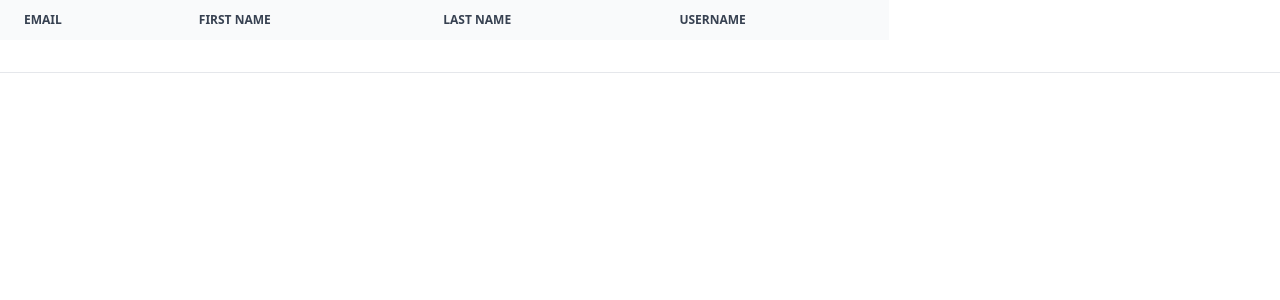
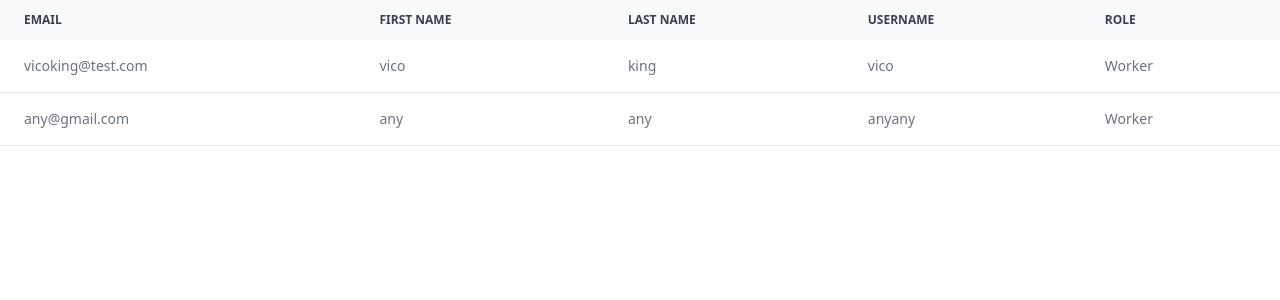
Before and after one commit to vKing-13/multiperiod-production-smoothing, a Django app: page /admin_view_user/ in a window 1280 px wide. Shown: the top 300 px of the page. Run offline with Django 4.2, Linux system fonts and the light colour scheme; a user stored in the database is signed in; data comes from the database, SQL or seed files in the repository; both versions use the stored data as it was after the commit; lists and menus that the app fills with data are empty; style sheets or scripts are compiled from the project's sources; some libraries are stand-ins or nearby versions.

Commit message:
signup error solved

```diff
--- a/main/templates/main/admin_view_user.html
+++ b/main/templates/main/admin_view_user.html
@@ -22,7 +22,7 @@
 
     <div class="overflow-x-auto relative">
         <table class="w-full text-sm text-left text-gray-500 dark:text-gray-400">
-            <thead class="text-xs text-gray-700 uppercase bg-gray-50 dark:bg-gray-700 dark:text-gray-400">
+            <thead class="text-xs text-gray-700 uppercase bg-gray-50 ">
                 <tr>
                     <th scope="col" class="py-3 px-6">
                         Email
@@ -36,11 +36,14 @@
                     <th scope="col" class="py-3 px-6">
                         Username
                     </th>
+                    <th scope="col" class="py-3 px-6">
+                        Role
+                    </th>
                 </tr>
             </thead>
             <tbody>
-                <tr class="bg-white border-b dark:bg-gray-800 dark:border-gray-700">
-                    {% for b in worker %}
+                {% for b in boss %}
+                <tr class="bg-white border-b ">
                     <td class="py-4 px-6 ">
                         {{ b.email }}
                     </td>
@@ -53,8 +56,30 @@
                     <td class="py-4 px-6">
                         {{b.username}}
                     </td>
-                    {% endfor %}
+                    <td class="py-4 px-6">
+                        Boss
+                    </td>
                 </tr>
+                {% endfor %}
+                {% for w in worker %}
+                <tr class="bg-white border-b ">
+                    <td class="py-4 px-6 ">
+                        {{ w.email }}
+                    </td>
+                    <td class="py-4 px-6">
+                        {{w.first_name}}
+                    </td>
+                    <td class="py-4 px-6">
+                        {{w.last_name}}
+                    </td>
+                    <td class="py-4 px-6">
+                        {{w.username}}
+                    </td>
+                    <td class="py-4 px-6">
+                        Worker
+                    </td>
+                </tr>
+                {% endfor %}
             </tbody>
         </table>
     </div>
--- a/main/templates/main/boss_SignUp.html
+++ b/main/templates/main/boss_SignUp.html
@@ -54,7 +54,7 @@
         <div class="mt-4 mb-2 grid gap-4 grid-cols-2">
           <div class="mb">
             <label for="password" class="block mb-2 text-sm">Your Password</label>
-            <input type="password" id="password" placeholder="Password" class="mt-1 px-3 py-2 bg-white border shadow-sm border-slate-300 placeholder-slate-400 focus:outline-none focus:border-sky-500 focus:ring-sky-500 block w-full rounded-md sm:text-sm focus:ring-1" required>
+            {% render_field form1.password  placeholder="Address" class="mt-1 px-3 py-2 bg-white border shadow-sm border-slate-300 placeholder-slate-400 focus:outline-none focus:border-sky-500 focus:ring-sky-500 block w-full rounded-md sm:text-sm focus:ring-1"%}
           </div>
           <div class="mb-6">
             <label for="repeat-password" class="block mb-2 text-sm">Confirm Password</label>
--- a/main/urls.py
+++ b/main/urls.py
@@ -11,8 +11,9 @@ urlpatterns=[
   path('boss-signup/',views.boss_signup_view ),
   path('boss-signup/boss_login/',LoginView.as_view(template_name="main/boss_login.html")),
 
-  path('admin-login/',LoginView.as_view(template_name="main/admin_login.html")),
+  path('logout', LogoutView.as_view(template_name='main/index.html'),name='logout'),
 
+  path('admin-login/',LoginView.as_view(template_name="main/admin_login.html"),name="admin-login"),
   path('admin_view_user/',views.admin_view_user_view,name="admin_view_user"),
 
   path('calculateFC/',views.calculateFinalCost,name="Calculate Final Cost"),
--- a/main/views.py
+++ b/main/views.py
@@ -23,8 +23,7 @@ def is_worker(user):
 def index(request):
   # if request.user.is_authenticated:
   #       if request.user.is_superuser:
-  #           # return redirect('admin_view_user')
-  #           return render(request, 'main/index.html')
+  #           return redirect('admin_view_user')
   #       elif is_boss(request.user) :
   #           return redirect('Calculate Final Cost')
   #       else:
@@ -87,13 +86,15 @@ def boss_signup_view(request):
   return render(request,'main/boss_SignUp.html',context=dict)
 
 
-@login_required(login_url='adminlogin')
+@login_required(login_url='admin-login')
 @user_passes_test(is_admin)
 def admin_view_user_view(request):
-    worker=models.WorkerExtra.objects.all()
-    # user = get_user_model()
-    # worker=user.objects.all()
-    return render(request,'main/admin_view_user.html',{'worker':worker})
+    # worker=models.WorkerExtra.objects.all()
+    user = get_user_model()
+    worker=user.objects.filter(groups__name='WORKER')
+    boss=user.objects.filter(groups__name='BOSS')
+
+    return render(request,'main/admin_view_user.html',{'boss':boss,'worker':worker})
 
 
 
```
Also changed, not shown: db.sqlite3.
